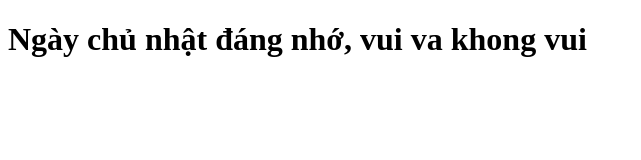
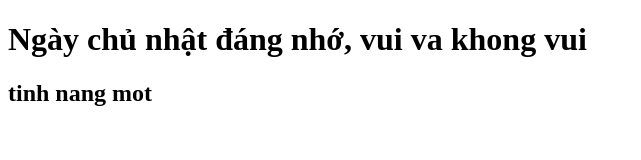
Before and after one commit to wint246/test, a plain HTML site: page index.html in a window 1280 px wide. Shown: the whole page, without its empty margins (0-641 px from the left). Drawn offline with Linux system fonts and the light colour scheme.

Commit message:
tinh nang mot

```diff
--- a/index.html
+++ b/index.html
@@ -7,5 +7,6 @@
 </head>
 <body>
     <h1> Ngày chủ nhật đáng nhớ, vui va khong vui </h1>
+    <h2>tinh nang mot </h2>
 </body>
 </html>
```
